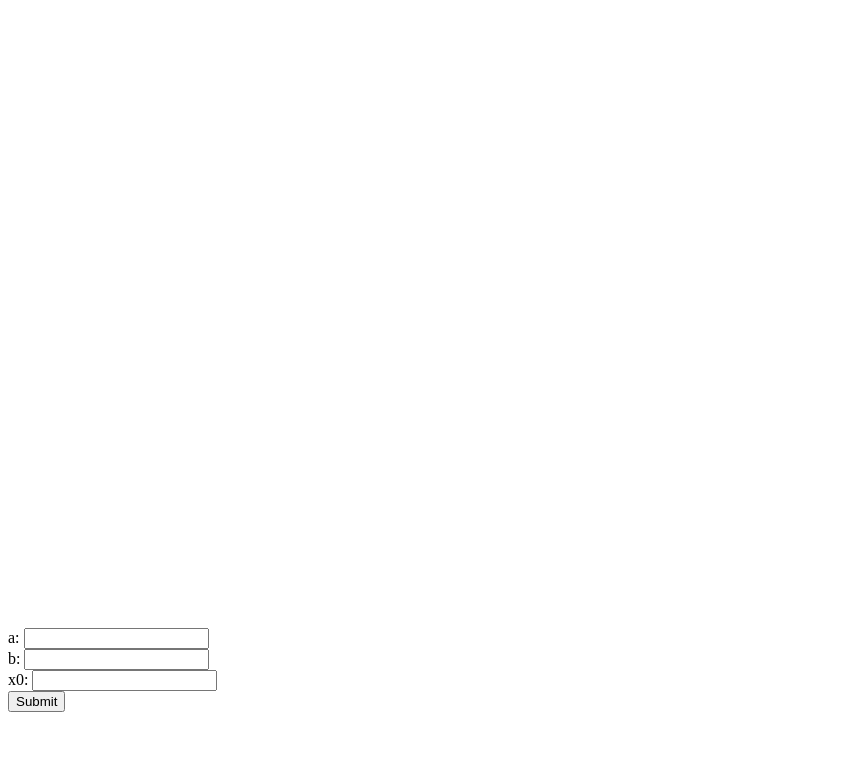
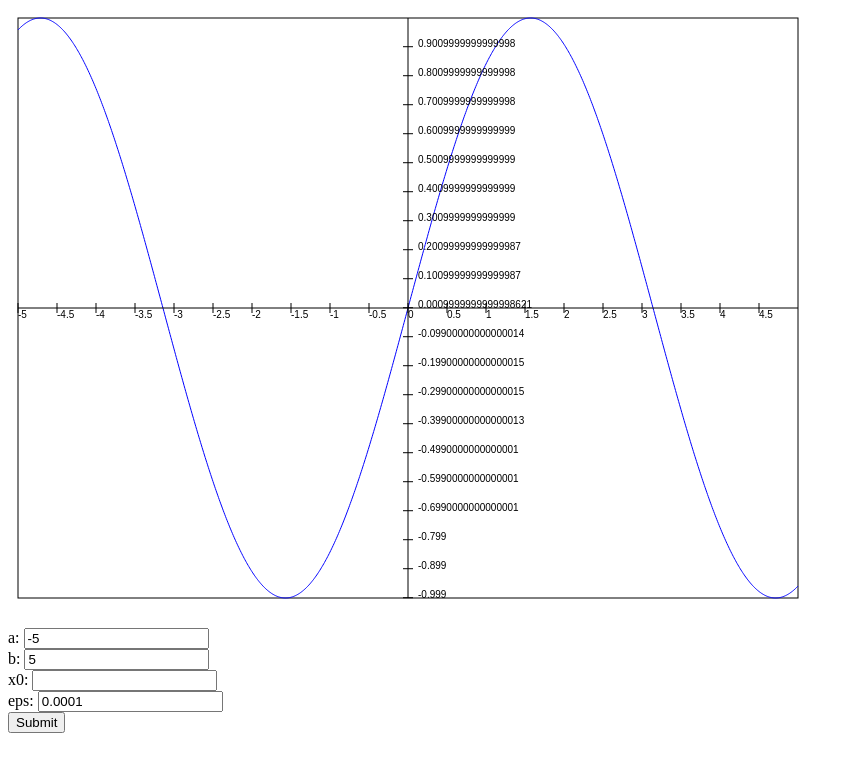
Before and after one commit to SeTSeR/Graph, a plain HTML site: page index.html in a window 1280 px wide. Shown: the whole page, without its empty margins (0-854 px from the left). Drawn offline with Linux system fonts and the light colour scheme.

Commit message:
Improved graph drawing

```diff
--- a/index.html
+++ b/index.html
@@ -7,12 +7,13 @@
     <script src="main.js"></script>
 </head>
 <body>
-    <canvas height="600" width="800" id="canvas"></canvas>
-    <p>
-        <label>a: <input type="text" id="fielda"></label><br/>
-        <label>b: <input type="text" id="fieldb"></label><br/>
-        <label>x0: <input type="text" id="fieldx0"></label><br/>
-        <input type="button" value="Submit">
-    </p>
+<canvas height="600" width="800" id="canvas"></canvas>
+<p>
+    <label>a: <input type="text" id="fielda" value="-5"></label><br/>
+    <label>b: <input type="text" id="fieldb" value="5"></label><br/>
+    <label>x0: <input type="text" id="fieldx0"></label><br/>
+    <label>eps: <input type="text" id="fieldeps" value="0.0001"></label><br/>
+    <input type="button" value="Submit" onclick="onClick()">
+</p>
 </body>
 </html>
--- a/main.js
+++ b/main.js
@@ -2,10 +2,108 @@
  * Created by hp on 12.09.2016.
  */
 
-function draw(f, df, context, xleft, ytop, width, height, iterations) {
-    ctx.clearRect(xleft, ytop, width, height);
-    ctx.strokeRect(xleft, ytop, width, height);
+function draw(f, df, context, a, b, xleft, ytop, width, height, iterations) {
+    var n = 1000;
+    var step = (b - a) / n;
+    var eps = 0.00001;
+    var ymin = f(a);
+    var ymax = f(a);
+    for(var i = 1; i <= n; ++i) {
+        if(ymin - f(a + i * step) >= -eps) ymin = f(a + i * step);
+        if(f(a + i * step) - ymax >= -eps) ymax = f(a + i * step);
+    }
+    var xcoef = width / (b - a);
+    var ycoef = xcoef;
+    var xshift = width * a / (a - b);
+    var yshift = height * ymax / (ymax - ymin);
+    var step1 = (b - a) / 20;
+    var step2 = (ymax - ymin) / 20;
+    if(Math.abs(ymax - ymin) >= eps) ycoef = height / (ymin - ymax);
+    context.translate(xleft, ytop);
+    context.clearRect(0, 0, width, height);
+    context.strokeStyle = "black";
+    context.strokeRect(0, 0, width, height);
+    context.beginPath();
+    context.moveTo(xcoef * a + xshift, ycoef * f(a) + yshift);
+    for(i = 1; i <= n; ++i) {
+        context.lineTo(xcoef * (a + i * step) + xshift, ycoef * f(a + i * step) + yshift);
+        context.moveTo(xcoef * (a + i * step) + xshift, ycoef * f(a + i * step) + yshift);
+    }
+    context.strokeStyle = "blue";
+    context.stroke();
+    context.beginPath();
+    if((a <= eps) && (b >= -eps)) {
+        context.moveTo(xshift, 0);
+        context.lineTo(xshift, height);
+    }
+    if((ymin <= eps) && (ymax >= -eps)) {
+        context.moveTo(0, yshift);
+        context.lineTo(width, yshift);
+    }
+    context.strokeStyle = "black";
+    context.stroke();
+    if(iterations != null) {
+        context.beginPath();
+        iterations.forEach(function (iteration) {
+            context.moveTo(xcoef * a + xshift, ycoef * (f(iteration) + df(iteration) * (a - iteration)) + yshift);
+            context.lineTo(xcoef * b + xshift, ycoef * (f(iteration) + df(iteration) * (b - iteration)) + yshift);
+        });
+        context.strokeStyle = "red";
+        context.stroke();
+    }
+    var eps1 = 0.5;
+    context.beginPath();
+    if(((step1 * 1000 - Math.floor(step1 * 1000)) <= eps1) || (Math.floor(step1 * 1000 + 1) - step1 * 1000) <= eps1) {
+        if((step1 * 1000 - Math.floor(step1 * 1000)) <= eps1) step1 = (Math.floor(step1 * 1000)) / 1000.0;
+        else step1 = (Math.floor(step1 * 1000 + 1)) / 1000.0;
+        var begin = (1000 * a - Math.floor(1000 * a) >= eps) ? (Math.floor(1000 * a + 1)) / 1000.0 : a;
+        while(b - begin >= eps) {
+            context.moveTo(xcoef * begin + xshift, yshift + 5);
+            context.lineTo(xcoef * begin + xshift, yshift - 5);
+            context.fillText(begin.toString(), xcoef * begin + xshift, yshift + 10);
+            begin += step1;
+        }
+    }
+    if(((step2 * 1000 - Math.floor(step2 * 1000)) <= eps1) || (Math.floor(step2 * 1000 + 1) - step2 * 1000) <= eps1) {
+        if((step2 * 1000 - Math.floor(step2 * 1000)) <= eps1) step2 = (Math.floor(step2 * 1000)) / 1000.0;
+        else step2 = (Math.floor(step2 * 1000 + 1)) / 1000.0;
+        begin = (1000 * ymin - Math.floor(1000 * ymin) >= eps) ? (Math.floor(1000 * ymin + 1)) / 1000.0 : ymin;
+        while(ymax - begin >= eps) {
+            context.moveTo(xshift + 5, ycoef * begin + yshift);
+            context.lineTo(xshift - 5, ycoef * begin + yshift);
+            context.fillText(begin.toString(), xshift + 10, ycoef * begin + yshift);
+            begin += step2;
+        }
+    }
+    context.strokeStyle = "black";
+    context.stroke();
+    context.translate(-xleft, -ytop);
 }
 
-var canvas = document.getElementById("canvas");
-draw(Math.sin, Math.cos, canvas.getContext('2d'), 10, 10, 580, 780, null);
+function onClick() {
+    var canvas = document.getElementById("canvas");
+    var fielda = document.getElementById("fielda");
+    var fieldb = document.getElementById("fieldb");
+    var fieldx = document.getElementById("fieldx0");
+    var fieldeps = document.getElementById("fieldeps");
+    var a = parseFloat(fielda.value);
+    var b = parseFloat(fieldb.value);
+    var x0 = parseFloat(fieldx.value);
+    var eps = parseFloat(fieldeps.value);
+    if(isNaN(x0)) {
+        draw(f, df, canvas.getContext('2d'), a, b, xleft, ytop, (width - 2 * xleft), (height - 2 * ytop), null);
+    }
+    else {
+        var root = solve(f, df, x0, eps);
+        alert('The root is ' + root[root.length - 1].toString());
+        draw(f, df, canvas.getContext('2d'), a, b, xleft, ytop, (width - 2 * xleft), (height - 2 * ytop), root);
+    }
+}
+
+var xleft = 10;
+var ytop = 10;
+var width = 800;
+var height = 600;
+var f = Math.sin;
+var df = Math.cos;
+window.onload = onClick;
```
